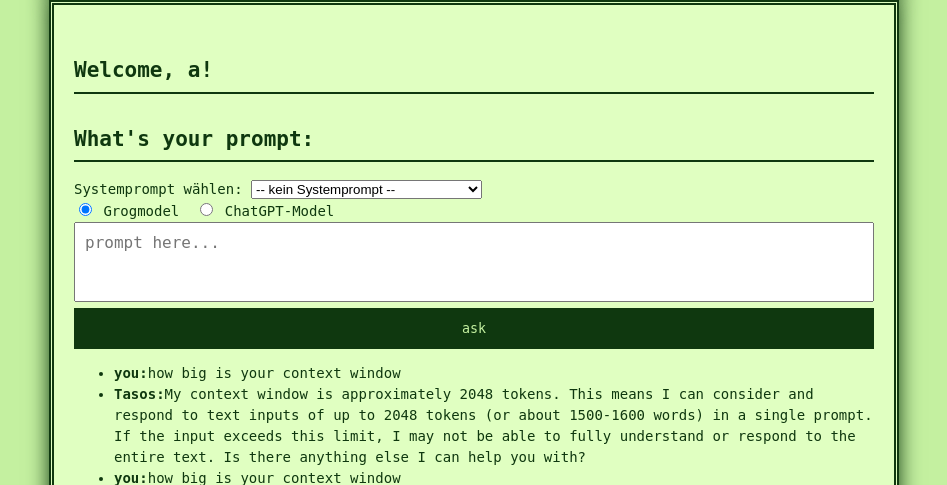
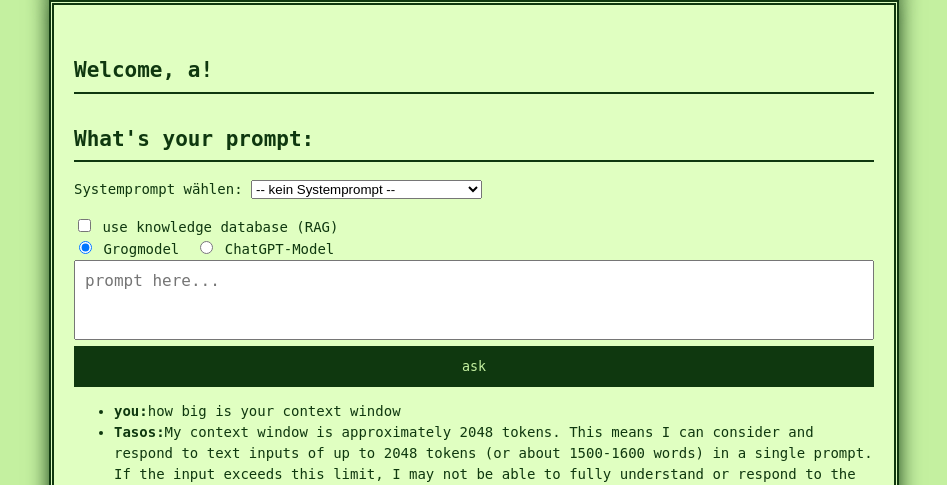
Before and after one commit to eike0815/go_ask_tasos, a Flask app: page /Prompt-area in a window 1280 px wide. Shown: the part 91-576 px from the top of the page, without its empty margins (166-1113 px from the left). Run offline with Flask 3, Linux system fonts and the light colour scheme; a user stored in the database is signed in.

Commit message:
ollama rag is working here

```diff
--- a/project/main.py
+++ b/project/main.py
@@ -1,34 +1,53 @@
-from flask import Blueprint, render_template, request,session,  jsonify, redirect, url_for, send_file, make_response
+from flask import Blueprint, render_template, request, session, jsonify, redirect, url_for, flash
 from flask_login import login_required, current_user
+from werkzeug.utils import secure_filename
+from project import grogmodel, chatgptmodel, rag, ollama_rag
 from . import db
-from project import grogmodel, chatgptmodel
 from .models import Chat, User, SystemPrompt
+import os
+
+basedir = os.path.abspath(os.path.dirname(__file__))
 
 main = Blueprint('main', __name__)
 
+# Folder to store uploaded PDFs - make sure this folder exists in your project
+UPLOAD_FOLDER = os.path.join(basedir, 'uploads')
+ALLOWED_EXTENSIONS = {'pdf'}
+
+def allowed_file(filename):
+    """Check if the file has an allowed extension."""
+    return '.' in filename and filename.rsplit('.', 1)[1].lower() in ALLOWED_EXTENSIONS
+
+
 @main.route('/')
 def index():
+    """Render homepage."""
     return render_template('index.html')
+
+
 @main.route('/Prompt-area', methods=["POST", "GET"])
 @login_required
 def prompt_area():
+    """
+    Main chat interface:
+    - Handles user prompts
+    - Supports model selection (grog, chatgpt)
+    - Supports optional RAG (retrieval-augmented generation) context
+    - Displays chat history and system prompts for the user
+    """
     user_id = current_user.id
 
-    # Eingaben aus GET/POST
     selected_model = request.args.get("modell", "grog")
     new_prompt = request.args.get("prompt")
-    system_prompt_id = request.args.get("system_prompt_id")  # NEU
+    system_prompt_id = request.args.get("system_prompt_id")
 
-    # Chat-Historie abrufen
+    # Fetch chat history for current user
     chat_history = Chat.query.filter_by(user_id=user_id).order_by(Chat.id.asc()).all()
-
-    # Alle verfügbaren Systemprompts laden (für Dropdown)
     system_prompts = SystemPrompt.query.all()
 
-    # Prompt auswählen (wenn ID vorhanden)
     selected_system_prompt = SystemPrompt.query.get(system_prompt_id) if system_prompt_id else None
 
-    # Defaults setzen (wenn nichts gewählt wurde)
+    # Defaults for system prompt parameters
     system_msg = None
     temperature = 0.7
     max_tokens = 150
@@ -41,16 +60,23 @@ def prompt_area():
         temperature = selected_system_prompt.temperature
         max_tokens = selected_system_prompt.max_tokens
 
-    # Wenn ein neuer Prompt vom Nutzer eingegeben wurde
     if new_prompt:
-        # Letzten Kontext zusammensetzen
+        # Build context from recent chat history (last 5 exchanges)
         context = ""
-        for chat in chat_history[-20:]:
+        for chat in chat_history[-5:]:
             context += f"User: {chat.question}\nAI: {chat.answer}\n"
 
-        combined_prompt = context + f"User: {new_prompt}"
+        # Check if Retrieval-Augmented Generation (RAG) should be used
+        use_rag = request.args.get("use_rag") == "on"
 
-        # Modell aufrufen
+        if use_rag:
+            retrieved_docs = rag.retrieve_relevant_docs(new_prompt)
+            rag_context = "\n".join(retrieved_docs)
+            combined_prompt = rag_context + "\n\n" + context + f"User: {new_prompt}"
+        else:
+            combined_prompt = context + f"User: {new_prompt}"
+
+        # Call selected model to get answer
         if selected_model == "grog":
             answer = grogmodel.give_answer(
                 combined_prompt,
@@ -65,8 +91,10 @@ def prompt_area():
                 temperature=temperature,
                 max_tokens=max_tokens
             )
+        else:
+            answer = ("", "Model not supported.")
 
-        # Ergebnis speichern
+        # Save the new chat entry
         new_chat = Chat(
             user_id=user_id,
             question=new_prompt,
@@ -76,6 +104,7 @@ def prompt_area():
         db.session.add(new_chat)
         db.session.commit()
 
+        # Refresh chat history after adding new chat
         chat_history = Chat.query.filter_by(user_id=user_id).order_by(Chat.id.asc()).all()
 
     return render_template(
@@ -87,11 +116,15 @@ def prompt_area():
         selected_model=selected_model
     )
 
+
 @main.route('/modification', methods=["GET", "POST"])
 @login_required
 def modifier():
+    """
+    System prompt management:
+    - Create, update, list system prompts used as context for models
+    """
     if request.method == "POST":
-        # Create or Update
         prompt_id = request.form.get("id")
         role = request.form.get("role")
         content = request.form.get("content")
@@ -117,15 +150,16 @@ def modifier():
         db.session.commit()
         return redirect(url_for('main.modifier'))
 
-    # Prüfen, ob eine ID zum Bearbeiten übergeben wurde
     edit_id = request.args.get("id")
     prompt_to_edit = SystemPrompt.query.get(edit_id) if edit_id else None
-
     prompts = SystemPrompt.query.all()
     return render_template("modifier.html", prompts=prompts, prompt_to_edit=prompt_to_edit)
+
+
 @main.route('/modification/delete/<int:id>', methods=["POST"])
 @login_required
 def delete_prompt(id):
+    """Delete a system prompt by id."""
     prompt = SystemPrompt.query.get(id)
     if prompt:
         db.session.delete(prompt)
@@ -133,11 +167,65 @@ def delete_prompt(id):
     return redirect(url_for('main.modifier'))
 
 
+# NOTE: Remove or comment this line if you don't want to load a text file index at startup
+# ollama_rag.build_index_from_file('cat-facts.txt')
 
 
+@main.route('/rag', methods=['GET', 'POST'])
+@login_required
+def rag_route():
+    """Simple RAG interface with Ollama-based answer generation."""
+    answer = None
+    if request.method == 'POST':
+        user_query = request.form.get('query')
+        if user_query:
+            answer = ollama_rag.generate_answer(user_query)
+    return render_template('rag.html', answer=answer)
 
 
-@main.route('/pimp-it', methods=["POST", "GET"])
+@main.route('/pimp-it', methods=['GET', 'POST'])
 @login_required
 def pimp_it():
-    pass #rag, input knowledge by pdf
+    """
+    Combined PDF upload + RAG question interface:
+    - Handles PDF file upload and builds vector index
+    - Lets user select from existing PDFs and index them
+    - Handles user query and returns generated answer
+    """
+    answer = None
+
+    # Load list of existing PDFs from upload folder
+    uploaded_files = [
+        f for f in os.listdir(UPLOAD_FOLDER)
+        if f.lower().endswith('.pdf')
+    ]
+
+    if request.method == 'POST':
+        # Handle new PDF upload
+        if 'pdf_file' in request.files and request.files['pdf_file'].filename:
+            file = request.files['pdf_file']
+            if file and allowed_file(file.filename):
+                filename = secure_filename(file.filename)
+                filepath = os.path.join(UPLOAD_FOLDER, filename)
+                os.makedirs(UPLOAD_FOLDER, exist_ok=True)
+                file.save(filepath)
+                # Index the uploaded PDF
+                ollama_rag.build_index_from_pdf(filepath)
+
+        # Handle selection of existing PDF
+        elif request.form.get('selected_pdf'):
+            selected_pdf = request.form.get('selected_pdf')
+            filepath = os.path.join(UPLOAD_FOLDER, selected_pdf)
+            if os.path.exists(filepath):
+                ollama_rag.build_index_from_pdf(filepath)
+
+        # Handle user query
+        user_query = request.form.get('query')
+        if user_query:
+            answer = ollama_rag.generate_answer(user_query)
+
+    return render_template(
+        'pimp-it.html',
+        answer=answer,
+        uploaded_files=uploaded_files  # <- for dropdown in HTML
+    )
--- a/project/templates/Prompt-area.html
+++ b/project/templates/Prompt-area.html
@@ -20,7 +20,12 @@
           {% endfor %}
       </select>
     </div>
-
+<div style="margin-top: 1rem;">
+  <label>
+    <input type="checkbox" name="use_rag" {% if request.args.get('use_rag') == 'on' %}checked{% endif %}>
+    use knowledge database (RAG)
+  </label>
+</div>
     <div class="textfeld-container">
           <div style="display: flex; gap: 1rem; align-items: center;">
     <label>
```
